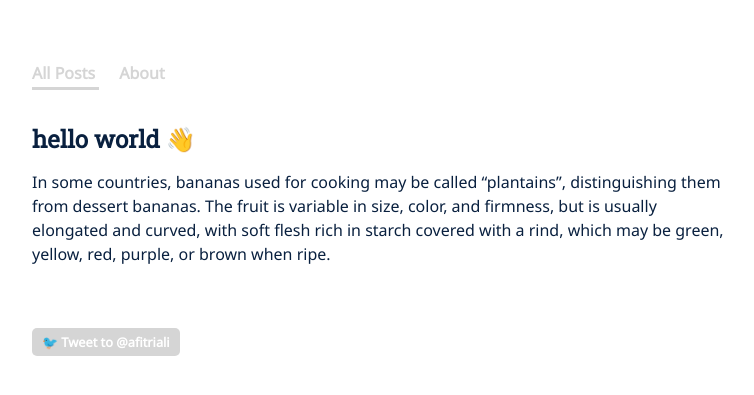
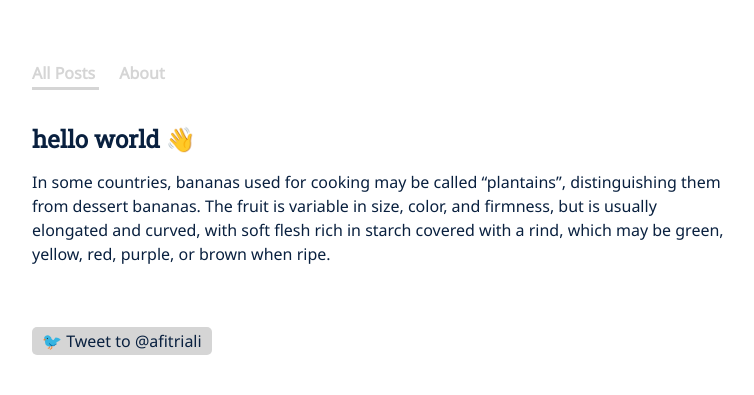
Before and after one commit to xfltrt/xfltrt.github.io, a Jekyll site: the page built from index.html, in a window 1280 px wide. Shown: the top 395 px of the page, without its empty margins (258-1012 px from the left). Built offline with Jekyll 4.4.1, drawn with Linux system fonts in a browser that asks for light colours; comment, search, counter and statistics services are not loaded.

Commit message:
Update main.scss

```diff
--- a/_sass/main.scss
+++ b/_sass/main.scss
@@ -71,9 +71,7 @@ footer {
 footer a {
   background: var(--colour-gray);
   border-radius: 5px;
-  color: var(--colour-white);
-  font-size: 0.8rem;
-  font-weight: 700;
-  padding: 5px 10px;
+  color: var(--colour-dark);
+  padding: 3px 10px;
   text-decoration: none;
 }
```
